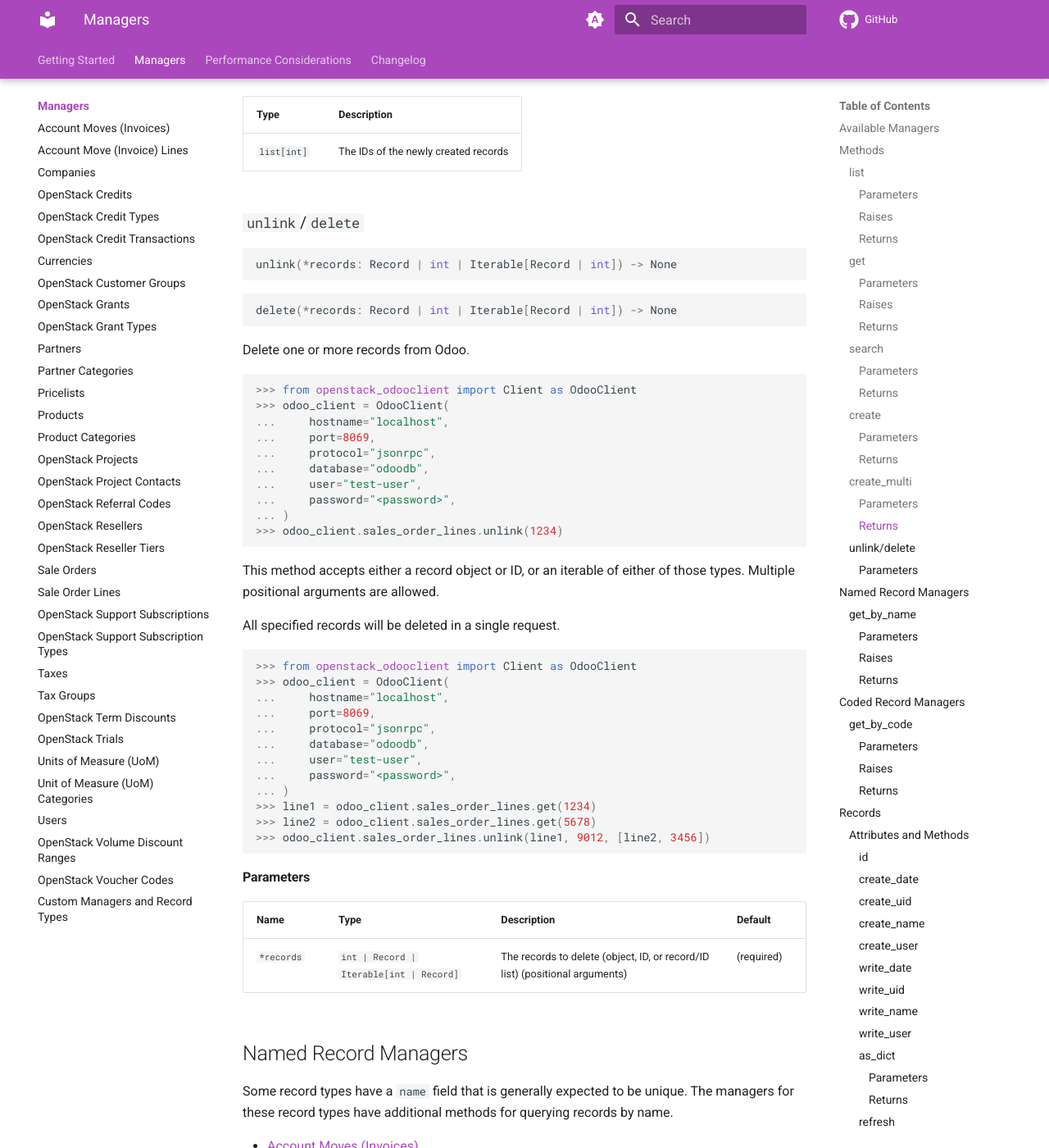
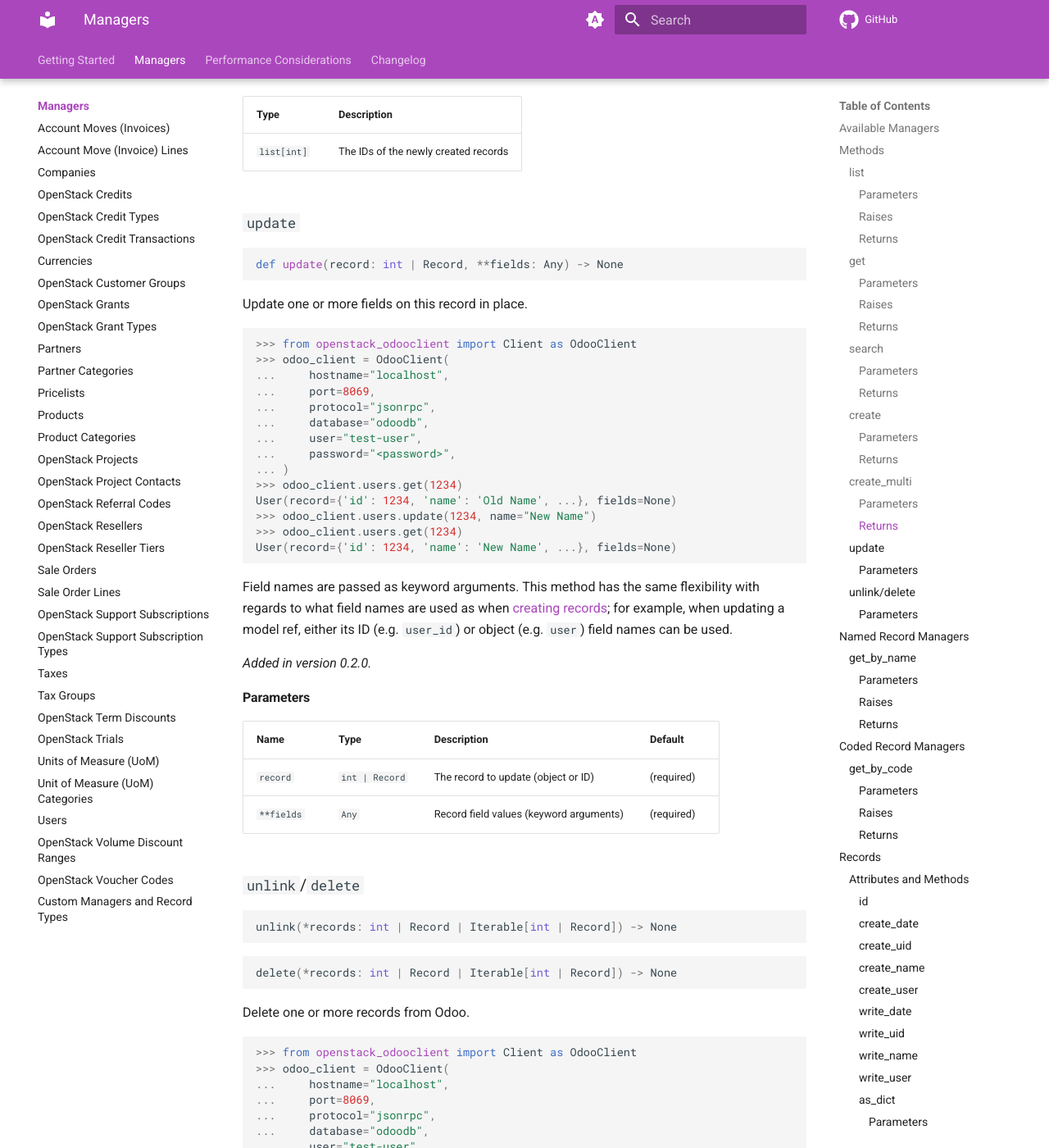
Before and after one commit to catalyst-cloud/python-openstack-odooclient, an MkDocs documentation site: the page built from docs/managers/index.md, in a window 1280 px wide and 1400 px high, scrolled down 15334 px. Shown: the whole window at 82% size. Built offline with MkDocs 1.6.1 and Material for MkDocs 9.7.7, drawn with Linux system fonts in a browser that asks for light colours; comment, search, counter and statistics services are not loaded; the version menu is left out; some of the changed text lies outside the part shown.

Commit message:
Add support for updating records (#8)
This adds support for updating records in place, using new `update` methods added to the record and record manager base classes.

The `update` method has the same smart evaluation of field names based on record classes that the `create` method has. This allows ID or object field names to be used for model refs, and field aliases.

Co-authored-by: Callum Dickinson <callum.dickinson@catalystcloud.nz>

````diff
--- a/docs/managers/index.md
+++ b/docs/managers/index.md
@@ -770,14 +770,55 @@ pass the returned IDs to the [``list``](#list) method.
 |-------------|--------------------------------------|
 | `list[int]` | The IDs of the newly created records |
 
+### `update`
+
+```python
+def update(record: int | Record, **fields: Any) -> None
+```
+
+Update one or more fields on this record in place.
+
+```python
+>>> from openstack_odooclient import Client as OdooClient
+>>> odoo_client = OdooClient(
+...     hostname="localhost",
+...     port=8069,
+...     protocol="jsonrpc",
+...     database="odoodb",
+...     user="test-user",
+...     password="<password>",
+... )
+>>> odoo_client.users.get(1234)
+User(record={'id': 1234, 'name': 'Old Name', ...}, fields=None)
+>>> odoo_client.users.update(1234, name="New Name")
+>>> odoo_client.users.get(1234)
+User(record={'id': 1234, 'name': 'New Name', ...}, fields=None)
+```
+
+Field names are passed as keyword arguments.
+This method has the same flexibility with regards to what
+field names are used as when [creating records](#create);
+for example, when updating a model ref, either its ID
+(e.g. ``user_id``) or object (e.g. ``user``) field names
+can be used.
+
+*Added in version 0.2.0.*
+
+#### Parameters
+
+| Name       | Type           | Description                             | Default    |
+|------------|----------------|-----------------------------------------|------------|
+| `record`   | `int | Record` | The record to update (object or ID)     | (required) |
+| `**fields` | `Any`          | Record field values (keyword arguments) | (required) |
+
 ### `unlink`/`delete`
 
 ```python
-unlink(*records: Record | int | Iterable[Record | int]) -> None
+unlink(*records: int | Record | Iterable[int | Record]) -> None
 ```
 
 ```python
-delete(*records: Record | int | Iterable[Record | int]) -> None
+delete(*records: int | Record | Iterable[int | Record]) -> None
 ```
 
 Delete one or more records from Odoo.
@@ -1357,6 +1398,44 @@ User(record={'id': 1234, ...}, fields=None)
 |------------------|-------------------|
 | `dict[str, Any]` | Record dictionary |
 
+#### `update`
+
+```python
+def update(**fields: Any) -> None
+```
+
+Update one or more fields on this record in place.
+
+```python
+>>> user
+User(record={'id': 1234, 'name': 'Old Name', ...}, fields=None)
+>>> user.update(name="New Name")
+>>> user.refresh()
+User(record={'id': 1234, 'name': 'New Name', ...}, fields=None)
+```
+
+Field names are passed as keyword arguments.
+This method has the same flexibility with regards to what
+field names are used as when [creating records](#create);
+for example, when updating a model ref, either its ID
+(e.g. ``user_id``) or object (e.g. ``user``) field names
+can be used.
+
+!!! note
+
+    This record object is not updated in place by this method.
+
+    If you need an updated version of the record object,
+    use the [`refresh`](#refresh) method to fetch the latest version.
+
+*Added in version 0.2.0.*
+
+##### Parameters
+
+| Name       | Type  | Description                             | Default    |
+|------------|-------|-----------------------------------------|------------|
+| `**fields` | `Any` | Record field values (keyword arguments) | (required) |
+
 #### `refresh`
 
 ```python
--- a/pyproject.toml
+++ b/pyproject.toml
@@ -63,6 +63,7 @@ packages = ["openstack_odooclient"]
 [tool.poe.tasks]
 lint = "ruff check"
 format = "ruff format"
+type-check = "mypy openstack_odooclient"
 
 [tool.ruff]
 fix = true
````
Also changed, not shown: other parts of docs/managers/index.md (+2 -1 lines), changelog.d/8.added.md (added, +1 -0 lines), docs/managers/account-move.md (+1 -1 lines), 2 other files.
